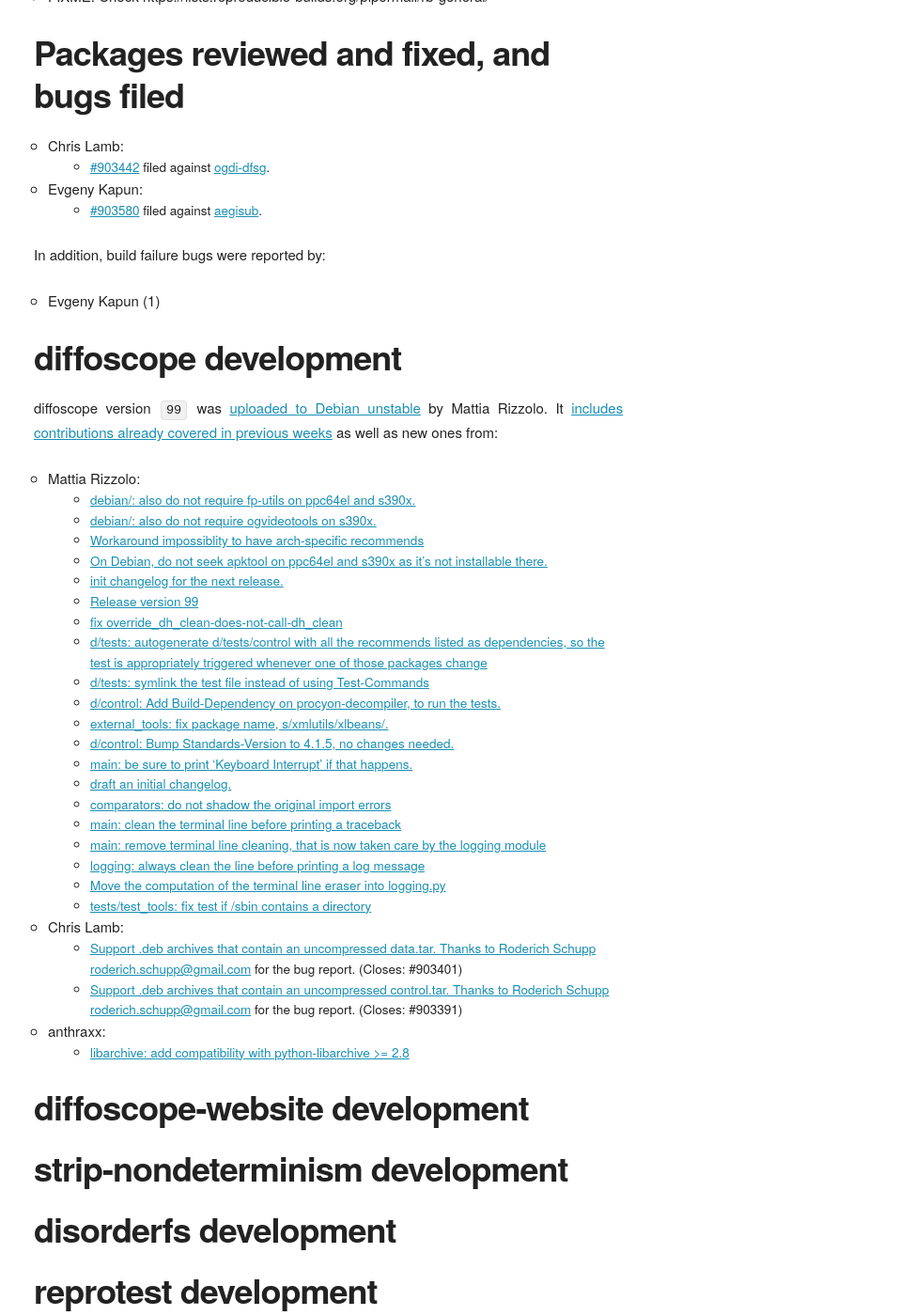
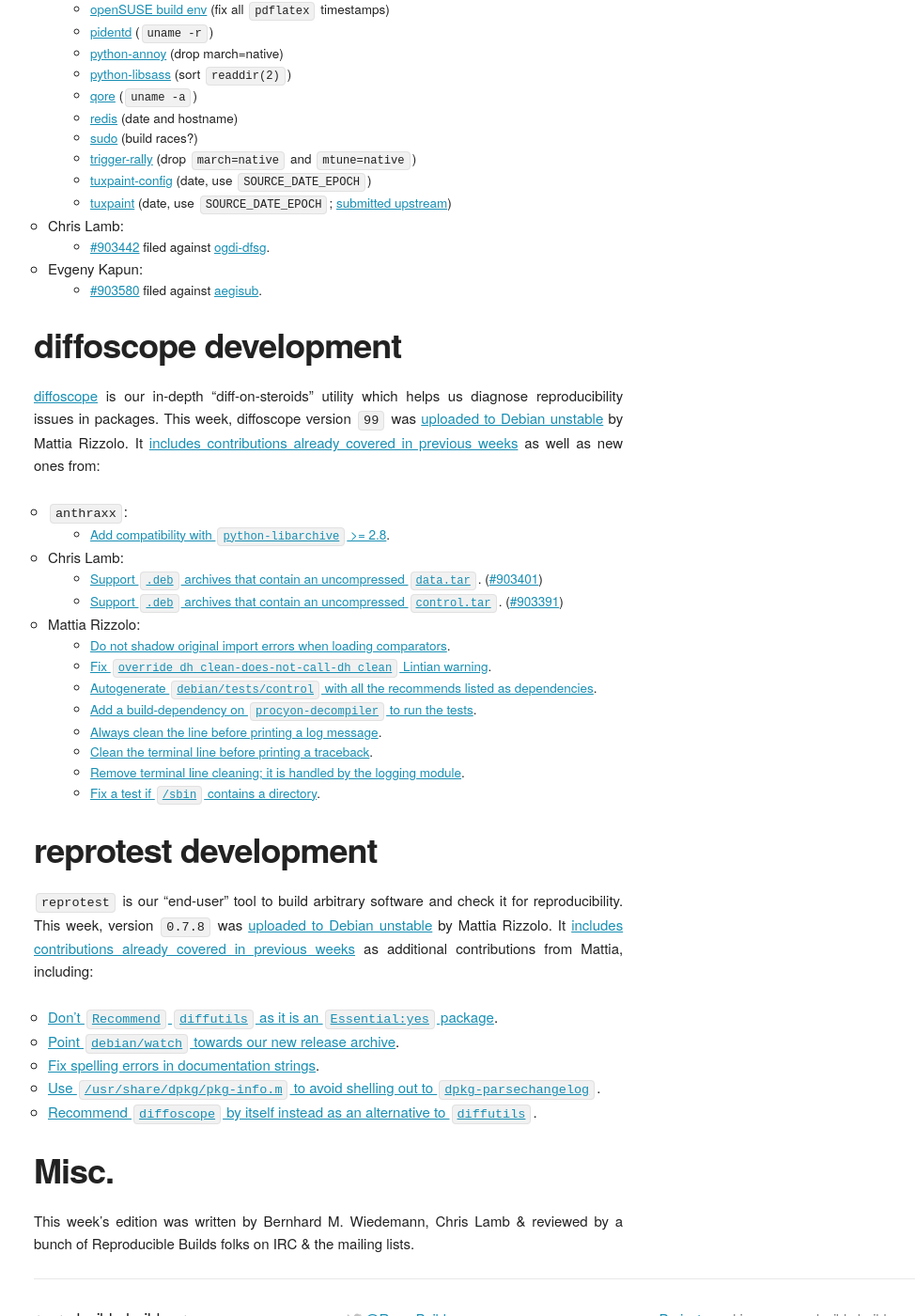
Before and after one commit to prototypefund/reproducible-website, a Jekyll site: the page built from _blog/posts/168.md, in a window 1280 px wide and 1400 px high, scrolled down 1589 px. Shown: the whole window at 94% size, without its empty margins (124-1098 px from the left). Built offline with Jekyll 4.4.1, drawn with Linux system fonts in a browser that asks for light colours; some web fonts are replaced; some of the changed text lies outside the part shown.

Commit message:
168: Initial draft.

```diff
--- a/_blog/posts/168.md
+++ b/_blog/posts/168.md
@@ -3,9 +3,23 @@
 week: 168
 ---
 
+Here's what happened in the [Reproducible Builds](https://reproducible-builds.org) effort between Sunday July 8 and Saturday July 14 2018:
+
+* Derek Zimmer wrote a post entitled [Solving an Old Open Source Problem to Improve Security](https://www.privateinternetaccess.com/blog/2018/07/reproducible-builds-solving-an-old-open-source-problem-to-improve-security/) on the [PrivateinternetAccess](https://www.privateinternetaccess.com) blog.
+
 * Mathias Clasen wrote a short text about [reproducing flatpacks from source](https://blogs.gnome.org/mclasen/2018/07/07/flatpak-making-contribution-easy/)
 
-* [FIXME: debian bug on Qt rcc/qrc mtimes](https://bugs.debian.org/894476)
+
+* Ross Vandegrift posted to [our mailing list](https://lists.reproducible-builds.org/listinfo/rb-general) asking a [question about the doxygen documentatin generators's `$year` variable and `SOURCE_DATE_EPOCH`](https://lists.reproducible-builds.org/pipermail/rb-general/2018-July/001075.html).
+
+* Chris Lamb added a link to our website's [resources](https://reproducible-builds.org/resources/) page to add a video link for the talk he gave on Wednesday 13th June at [foss-backstage.de](https://foss-backstage.de) in Berlin, Germany on reproducible builds and [how they prevent developers being targets for malicious attacks](https://foss-backstage.de/session/think-youre-not-target-tale-3-developers).
+
+* Vagrant Cascadian [removed various `armhf` systems with only 1GB of RAM](https://salsa.debian.org/qa/jenkins.debian.net/commit/91e179d9) from the [Reproducible Builds testing framework](http://tests.reproducible-builds.org/).
+
+* There was significant progress on Debian bug [#894476](https://bugs.debian.org/894476) ("rcc: please honour `SOURCE_DATE_EPOCH`")
+
+* 6 package reviews were been added, 3 were been updated and 6 were removed in this week, adding to [our knowledge about identified issues](https://tests.reproducible-builds.org/debian/index_issues.html). In addition, two issue types ([variations\_from\_march\_native](https://salsa.debian.org/reproducible-builds/reproducible-notes/commit/89029ae8) and [randomness\_in\_documentation\_generated\_by\_lua\_ldoc](https://salsa.debian.org/reproducible-builds/reproducible-notes/commit/06fc7acd)) were added. Lastly, two new classes of issue were added to [theunreproduciblepackage](https://github.com/bmwiedemann/theunreproduciblepackage/tree/master/compile-time-check/).
+
 
 Packages reviewed and fixed, and bugs filed
 -------------------------------------------
@@ -14,173 +28,70 @@
     * [bash](https://bugzilla.opensuse.org/show_bug.cgi?id=1100488) (strcpy memory corruption, [sent upstream](http://lists.gnu.org/archive/html/bug-bash/2018-07/msg00010.html))
     * [courier-imap](https://github.com/svarshavchik/courier-libs/pull/10) (merged, date, use `SOURCE_DATE_EPOCH`)
     * [dapl](https://build.opensuse.org/request/show/622857) (date, use `SOURCE_DATE_EPOCH`)
-    * [dosemu](https://build.opensuse.org/request/show/622368) (merged, [submitted+merged upstream](https://github.com/stsp/dosemu2/pull/640) date, use `SOURCE_DATE_EPOCH`)
+    * [dosemu](https://build.opensuse.org/request/show/622368) (merged, [submitted and merged upstream](https://github.com/stsp/dosemu2/pull/640) date, use `SOURCE_DATE_EPOCH`)
     * [fflas-ffpack](https://build.opensuse.org/request/show/622370) (compile time CPU detection)
-    * [form](https://build.opensuse.org/request/show/621791) (drop march=native)
+    * [form](https://build.opensuse.org/request/show/621791) (drop `march=native`)
     * [givaro](https://build.opensuse.org/request/show/622366) (compile time CPU detection)
-    * [glucat](https://build.opensuse.org/request/show/621954) (drop march=native ([bug](https://bugzilla.opensuse.org/show_bug.cgi?id=1100520)))
+    * [glucat](https://build.opensuse.org/request/show/621954) (drop `march=native` ([bug](https://bugzilla.opensuse.org/show_bug.cgi?id=1100520)))
     * [infinipath-psm](https://build.opensuse.org/request/show/622529) (date, use `SOURCE_DATE_EPOCH`)
-    * [lam](https://build.opensuse.org/request/show/621765) (fix date+hostname)
+    * [lam](https://build.opensuse.org/request/show/621765) (fix date and hostname)
     * [legion](https://build.opensuse.org/request/show/621947) (drop march=native)
     * [librsb](https://build.opensuse.org/request/show/622196) (dont store compile CPU cache details)
-    * [linux-glibc-devel](https://build.opensuse.org/request/show/622351) (uname -r)
+    * [linux-glibc-devel](https://build.opensuse.org/request/show/622351) (`uname -r`)
     * [lv2](https://build.opensuse.org/request/show/621773) (use upstreamed patches)
     * [opa-fm](https://build.opensuse.org/request/show/622572) (date, use `SOURCE_DATE_EPOCH`)
-    * [openSUSE build env])https://github.com/openSUSE/post-build-checks/pull/20) (fix all pdflatex timestamps)
-    * [pidentd](https://build.opensuse.org/request/show/622364) (uname -r)
+    * [openSUSE build env](https://github.com/openSUSE/post-build-checks/pull/20) (fix all `pdflatex` timestamps)
+    * [pidentd](https://build.opensuse.org/request/show/622364) (`uname -r`)
     * [python-annoy](https://build.opensuse.org/request/show/621794) (drop march=native)
     * [python-libsass](https://build.opensuse.org/request/show/622824) (sort `readdir(2)`)
-    * [qore](https://build.opensuse.org/request/show/622345) (uname -a)
-    * [redis](https://build.opensuse.org/request/show/622155) (fixed date+hostname)
+    * [qore](https://build.opensuse.org/request/show/622345) (`uname -a`)
+    * [redis](https://build.opensuse.org/request/show/622155) (date and hostname)
     * [sudo](https://build.opensuse.org/request/show/622342) (build races?)
-    * [trigger-rally](https://build.opensuse.org/request/show/621952) (drop march=native and mtune=native)
+    * [trigger-rally](https://build.opensuse.org/request/show/621952) (drop `march=native` and `mtune=native`)
     * [tuxpaint-config](https://build.opensuse.org/request/show/622524) (date, use `SOURCE_DATE_EPOCH`)
-    * [tuxpaint](https://build.opensuse.org/request/show/622523) (date, use `SOURCE_DATE_EPOCH`, [submitted upstream](https://sourceforge.net/p/tuxpaint/tuxpaint/merge-requests/4/))
-
-2 new classes were added to [theunreproduciblepackage](https://github.com/bmwiedemann/theunreproduciblepackage/tree/master/compile-time-check/)
-
-* [FIXME](https://www.privateinternetaccess.com/blog/2018/07/reproducible-builds-solving-an-old-open-source-problem-to-improve-security/)
----
-layout: blog
-week: 168
----
-
-Here's what happened in the [Reproducible Builds](https://reproducible-builds.org) effort between Sunday July 8 and Saturday July 14 2018:
-
-* FIXME
-
-* FIXME: Check https://lists.reproducible-builds.org/pipermail/rb-general/
-
-Packages reviewed and fixed, and bugs filed
--------------------------------------------
+    * [tuxpaint](https://build.opensuse.org/request/show/622523) (date, use `SOURCE_DATE_EPOCH`; [submitted upstream](https://sourceforge.net/p/tuxpaint/tuxpaint/merge-requests/4/))
 
 * Chris Lamb:
     * [#903442](https://bugs.debian.org/903442) filed against [ogdi-dfsg](https://tracker.debian.org/pkg/ogdi-dfsg).
+
 * Evgeny Kapun:
     * [#903580](https://bugs.debian.org/903580) filed against [aegisub](https://tracker.debian.org/pkg/aegisub).
-
-
-In addition, build failure bugs were reported by:
-
-* Evgeny Kapun (1)
 
 
 diffoscope development
 ----------------------
 
-diffoscope version `99` was [uploaded to Debian unstable](https://tracker.debian.org/pkg/diffoscope?FIXME) by Mattia Rizzolo. It [includes contributions already covered in previous weeks](https://salsa.debian.org/reproducible-builds/diffoscope/commits/99) as well as new ones from:
+[diffoscope](https://diffoscope.org) is our in-depth "diff-on-steroids" utility which helps us diagnose reproducibility issues in packages. This week, diffoscope version `99` was [uploaded to Debian unstable](https://tracker.debian.org/news/971762/accepted-diffoscope-99-source-into-unstable/) by Mattia Rizzolo. It [includes contributions already covered in previous weeks](https://salsa.debian.org/reproducible-builds/diffoscope/commits/99) as well as new ones from:
 
 
+* `anthraxx`:
+    * [Add compatibility with `python-libarchive` >= 2.8](https://salsa.debian.org/reproducible-builds/diffoscope/commit/5ed8e48).
+
+* Chris Lamb:
+    * [Support `.deb` archives that contain an uncompressed `data.tar`](https://salsa.debian.org/reproducible-builds/diffoscope/commit/185077c). ([#903401](https://bugs.debian.org/903401))
+    * [Support `.deb` archives that contain an uncompressed `control.tar`](https://salsa.debian.org/reproducible-builds/diffoscope/commit/dc9ee98). ([#903391](https://bugs.debian.org/903391))
+
 * Mattia Rizzolo:
-    * [debian/: also do not require fp-utils on ppc64el and s390x.](https://salsa.debian.org/reproducible-builds/diffoscope/commit/977e487)
-    * [debian/: also do not require ogvideotools on s390x.](https://salsa.debian.org/reproducible-builds/diffoscope/commit/4d04354)
-    * [Workaround impossiblity to have arch-specific recommends](https://salsa.debian.org/reproducible-builds/diffoscope/commit/79d8c77)
-    * [On Debian, do not seek apktool on ppc64el and s390x as it's not installable there.](https://salsa.debian.org/reproducible-builds/diffoscope/commit/013bebd)
-    * [init changelog for the next release.](https://salsa.debian.org/reproducible-builds/diffoscope/commit/0a2742f)
-    * [Release version 99](https://salsa.debian.org/reproducible-builds/diffoscope/commit/0cb74c0)
-    * [fix override\_dh\_clean-does-not-call-dh\_clean](https://salsa.debian.org/reproducible-builds/diffoscope/commit/c0ebadd)
-    * [d/tests: autogenerate d/tests/control with all the recommends listed as dependencies, so the test is appropriately triggered whenever one of those packages change](https://salsa.debian.org/reproducible-builds/diffoscope/commit/58ec1c7)
-    * [d/tests: symlink the test file instead of using Test-Commands](https://salsa.debian.org/reproducible-builds/diffoscope/commit/84245ae)
-    * [d/control: Add Build-Dependency on procyon-decompiler, to run the tests.](https://salsa.debian.org/reproducible-builds/diffoscope/commit/3c05e56)
-    * [external\_tools: fix package name, s/xmlutils/xlbeans/.](https://salsa.debian.org/reproducible-builds/diffoscope/commit/262ee74)
-    * [d/control: Bump Standards-Version to 4.1.5, no changes needed.](https://salsa.debian.org/reproducible-builds/diffoscope/commit/4761491)
-    * [main: be sure to print 'Keyboard Interrupt' if that happens.](https://salsa.debian.org/reproducible-builds/diffoscope/commit/4d096dd)
-    * [draft an initial changelog.](https://salsa.debian.org/reproducible-builds/diffoscope/commit/27c0a65)
-    * [comparators: do not shadow the original import errors](https://salsa.debian.org/reproducible-builds/diffoscope/commit/90028d4)
-    * [main: clean the terminal line before printing a traceback](https://salsa.debian.org/reproducible-builds/diffoscope/commit/fd6eff9)
-    * [main: remove terminal line cleaning, that is now taken care by the logging module](https://salsa.debian.org/reproducible-builds/diffoscope/commit/e75be7e)
-    * [logging: always clean the line before printing a log message](https://salsa.debian.org/reproducible-builds/diffoscope/commit/615095a)
-    * [Move the computation of the terminal line eraser into logging.py](https://salsa.debian.org/reproducible-builds/diffoscope/commit/701d6c9)
-    * [tests/test\_tools: fix test if /sbin contains a directory](https://salsa.debian.org/reproducible-builds/diffoscope/commit/8c2b079)
-* Chris Lamb:
-    * [Support .deb archives that contain an uncompressed data.tar. Thanks to Roderich Schupp <roderich.schupp@gmail.com> for the bug report. (Closes: #903401)](https://salsa.debian.org/reproducible-builds/diffoscope/commit/185077c)
-    * [Support .deb archives that contain an uncompressed control.tar. Thanks to Roderich Schupp <roderich.schupp@gmail.com> for the bug report. (Closes: #903391)](https://salsa.debian.org/reproducible-builds/diffoscope/commit/dc9ee98)
-* anthraxx:
-    * [libarchive: add compatibility with python-libarchive >= 2.8](https://salsa.debian.org/reproducible-builds/diffoscope/commit/5ed8e48)
-
-
-diffoscope-website development
-------------------------------
-
-
-
-strip-nondeterminism development
---------------------------------
-
-
-
-disorderfs development
-----------------------
-
+    * [Do not shadow original import errors when loading comparators](https://salsa.debian.org/reproducible-builds/diffoscope/commit/90028d4).
+    * [Fix `override_dh_clean-does-not-call-dh_clean` Lintian warning](https://salsa.debian.org/reproducible-builds/diffoscope/commit/c0ebadd).
+    * [Autogenerate `debian/tests/control` with all the recommends listed as dependencies](https://salsa.debian.org/reproducible-builds/diffoscope/commit/58ec1c7).
+    * [Add a build-dependency on `procyon-decompiler` to run the tests](https://salsa.debian.org/reproducible-builds/diffoscope/commit/3c05e56).
+    * [Always clean the line before printing a log message](https://salsa.debian.org/reproducible-builds/diffoscope/commit/615095a).
+    * [Clean the terminal line before printing a traceback](https://salsa.debian.org/reproducible-builds/diffoscope/commit/fd6eff9).
+    * [Remove terminal line cleaning; it is handled by the logging module](https://salsa.debian.org/reproducible-builds/diffoscope/commit/e75be7e).
+    * [Fix a test if `/sbin` contains a directory](https://salsa.debian.org/reproducible-builds/diffoscope/commit/8c2b079).
 
 
 reprotest development
 ---------------------
 
-reprotest version `0.7.8` was [uploaded to Debian unstable](https://tracker.debian.org/pkg/reprotest?FIXME) by Mattia Rizzolo. It [includes contributions already covered in previous weeks](https://salsa.debian.org/reproducible-builds/reprotest/commits/debian/0.7.8) as well as new ones from:
+`reprotest` is our "end-user" tool to build arbitrary software and check it for reproducibility. This week, version `0.7.8` was [uploaded to Debian unstable](https://tracker.debian.org/news/972031/accepted-reprotest-078-source-into-unstable/) by Mattia Rizzolo. It [includes contributions already covered in previous weeks](https://salsa.debian.org/reproducible-builds/reprotest/commits/debian/0.7.8) as additional contributions from Mattia, including:
 
-
-* Mattia Rizzolo:
-    * [Changelog for 0.7.8](https://salsa.debian.org/reproducible-builds/reprotest/commit/6dfd752)
-    * [d/watch: Update to look at our new release archive.](https://salsa.debian.org/reproducible-builds/reprotest/commit/c614a3c)
-    * [Fix spelling errors in documentation strings.](https://salsa.debian.org/reproducible-builds/reprotest/commit/7173f93)
-    * [d/rules: Use /usr/share/dpkg/pkg-info to avoid shelling out to dpkg-parsechangelog](https://salsa.debian.org/reproducible-builds/reprotest/commit/d08174f)
-    * [d/control: drop trailing full stop from the package synopsis](https://salsa.debian.org/reproducible-builds/reprotest/commit/2e3a1ef)
-    * [d/tests/control: Add missing dependency on fakeroot on the second test.](https://salsa.debian.org/reproducible-builds/reprotest/commit/ee3e037)
-    * [d/control: Do not Recommend diffutils, that is an Essential:yes package.](https://salsa.debian.org/reproducible-builds/reprotest/commit/823d543)
-    * [d/control: Recommend diffoscope by itself instead as an alternative to diffutils](https://salsa.debian.org/reproducible-builds/reprotest/commit/f32a30c)
-    * [Bump debhelper compat level to 11.](https://salsa.debian.org/reproducible-builds/reprotest/commit/fcc07e3)
-    * [make -C over cd && make](https://salsa.debian.org/reproducible-builds/reprotest/commit/50d5ce3)
-    * [d/control: Drop Build-Depends on old version of dpkg-dev that is garanteed to exist.](https://salsa.debian.org/reproducible-builds/reprotest/commit/7c36fe8)
-    * [d/control: Bump Standards-Version to 4.1.5, no changes needed.](https://salsa.debian.org/reproducible-builds/reprotest/commit/878af2e)
-    * [draft an initial changelog.](https://salsa.debian.org/reproducible-builds/reprotest/commit/08efd24)
-    * [Revert "Add Holger to Uploaders to avoid spurious "NMU" Lintian warnings."](https://salsa.debian.org/reproducible-builds/reprotest/commit/2e18eb4)
-    * [Update release documentation to also remember to push to PyPI](https://salsa.debian.org/reproducible-builds/reprotest/commit/5c2a719)
-
-
-buildinfo.debian.net development
---------------------------------
-
-
-
-trydiffoscope development
--------------------------
-
-
-
-reproducible-website development
---------------------------------
-
-* Chris Lamb:
-    * [Add YouTube link for FOSS Backstage talk.](https://salsa.debian.org/reproducible-builds/reproducible-website/commit/b48c014)
-
-
-reproducible-lfs development
-----------------------------
-
-* Mattia Rizzolo:
-    * [Add reprotest/0.7.8 release.](https://salsa.debian.org/reproducible-builds/reproducible-lfs/commit/4d8a13c)
-    * [Add diffoscope/99 release.](https://salsa.debian.org/reproducible-builds/reproducible-lfs/commit/fea3465)
-
-
-jenkins.debian.net development
-------------------------------
-
-* Vagrant Cascadian:
-    * [reproducible: Remove armhf systems with only 1GB of ram (bpi0, hb0, wbd0, rpi2b, rpi2c) and adjust build jobs accordingly.](https://salsa.debian.org/qa/jenkins.debian.net/commit/91e179d9)
-
-
-
-Reviews of unreproducible packages
-----------------------------------
-
-4 package reviews have been added, 3 have been updated and 6 have been removed in this week, adding to our [knowledge about identified issues](https://tests.reproducible-builds.org/debian/index_issues.html).
-
-FIXME issue types have been updated:
-
-* [Add new variations\_from\_march\_native issue](https://salsa.debian.org/reproducible-builds/reproducible-notes/commit/89029ae8)
-* [Add new randomness\_in\_documentation\_generated\_by\_lua\_ldoc toolchain issue.](https://salsa.debian.org/reproducible-builds/reproducible-notes/commit/06fc7acd)
-* [Tag 2 total packages with python\_sphinx\_gallery\_adds\_timing\_to\_output, replacing sphinx-gallery's direct issue.](https://salsa.debian.org/reproducible-builds/reproducible-notes/commit/aad6b4c8)
+* [Don't `Recommend` `diffutils`  as it is an `Essential:yes` package](https://salsa.debian.org/reproducible-builds/reprotest/commit/823d543).
+* [Point `debian/watch` towards our new release archive](https://salsa.debian.org/reproducible-builds/reprotest/commit/c614a3c).
+* [Fix spelling errors in documentation strings](https://salsa.debian.org/reproducible-builds/reprotest/commit/7173f93).
+* [Use `/usr/share/dpkg/pkg-info.m` to avoid shelling out to `dpkg-parsechangelog`](https://salsa.debian.org/reproducible-builds/reprotest/commit/d08174f).
+* [Recommend `diffoscope` by itself instead as an alternative to `diffutils`](https://salsa.debian.org/reproducible-builds/reprotest/commit/f32a30c).
 
 
 Misc.
```
